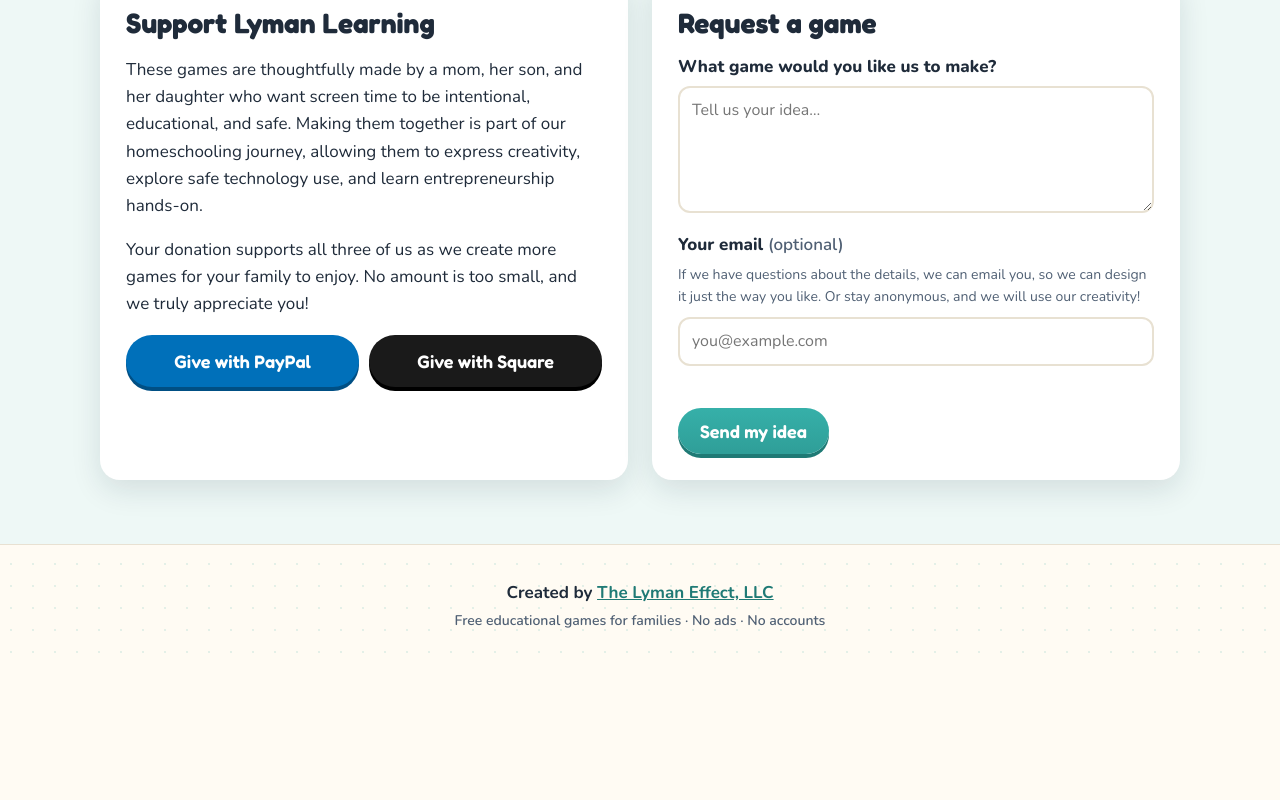
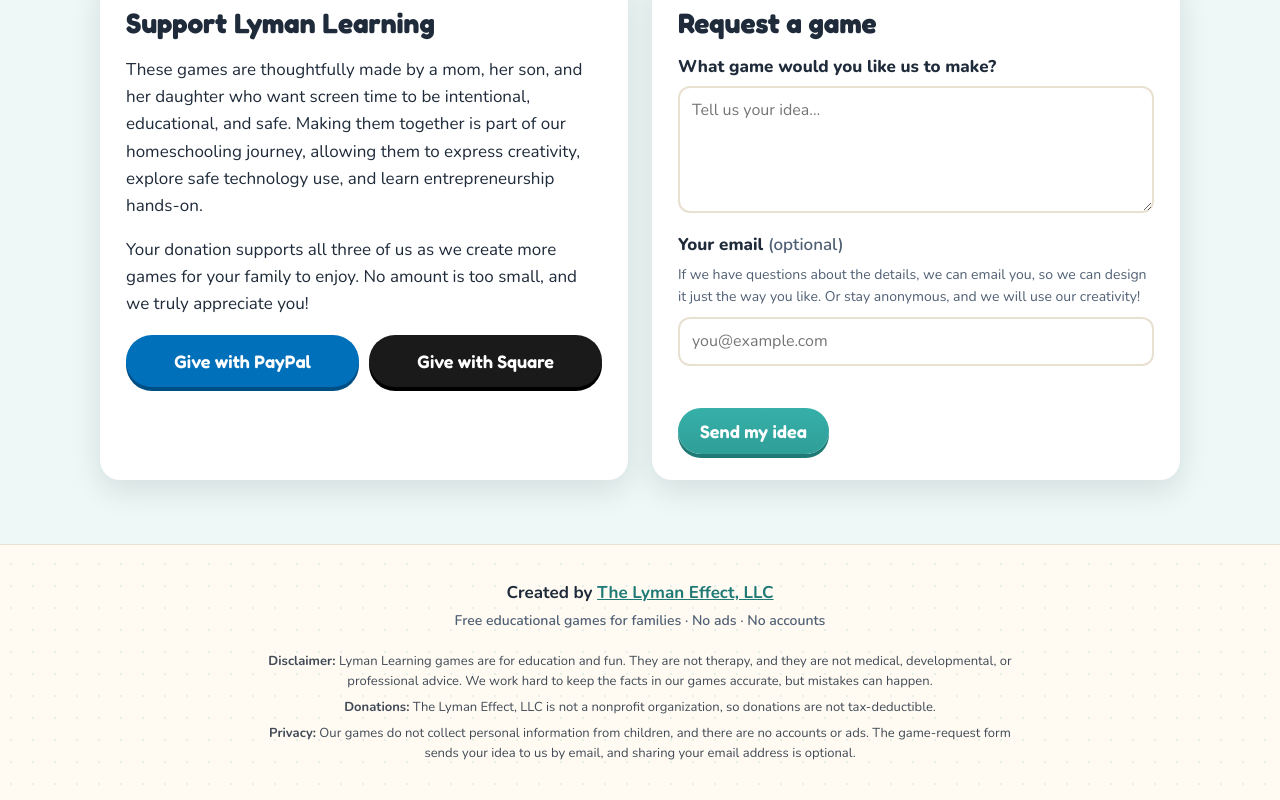
Before and after one commit to thelymaneffect/thelymaneffect.github.io, a plain HTML site: page index.html in a window 1280 px wide. Shown: the part 3165-3965 px from the top of the page. Before the commit the page ends 3832 px from the top, so only its background shows below. Drawn offline with nearby package versions, Linux system fonts and the light colour scheme.

Commit message:
Add disclaimer, donation, and privacy notes to the footer
Co-Authored-By: Claude Opus 5.5 <noreply@anthropic.com>

```diff
--- a/css/site.css
+++ b/css/site.css
@@ -179,3 +179,7 @@ body{background-color:var(--paper);background-image:radial-gradient(rgba(47,158,
 /* search magnifier (drawn, not an emoji) */
 .search-ico{width:20px;height:20px;flex:none;fill:none;stroke:var(--teal);stroke-width:2.5;stroke-linecap:round}
 .game.coming .game-body{padding-top:28px}
+
+/* footer disclaimer */
+.disclaimer{max-width:760px;margin:18px auto 0;font-size:13px;line-height:1.55;opacity:.85}
+.footer .disclaimer p{margin:6px 0;font-weight:500}
--- a/index.html
+++ b/index.html
@@ -127,6 +127,11 @@
   <div class="wrap">
     <p>Created by <a href="https://www.thelymaneffect.com" target="_blank" rel="noopener">The Lyman Effect, LLC</a></p>
     <p class="small">Free educational games for families · No ads · No accounts</p>
+    <div class="disclaimer">
+      <p><b>Disclaimer:</b> Lyman Learning games are for education and fun. They are not therapy, and they are not medical, developmental, or professional advice. We work hard to keep the facts in our games accurate, but mistakes can happen.</p>
+      <p><b>Donations:</b> The Lyman Effect, LLC is not a nonprofit organization, so donations are not tax-deductible.</p>
+      <p><b>Privacy:</b> Our games do not collect personal information from children, and there are no accounts or ads. The game-request form sends your idea to us by email, and sharing your email address is optional.</p>
+    </div>
   </div>
 </footer>
 
```
